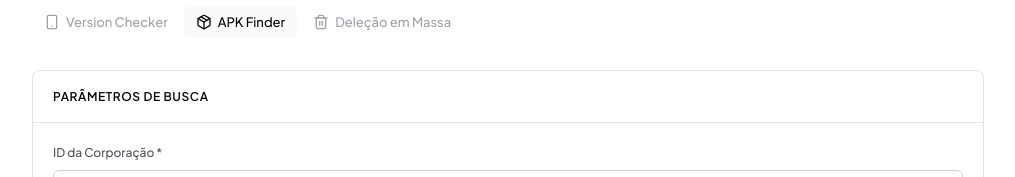
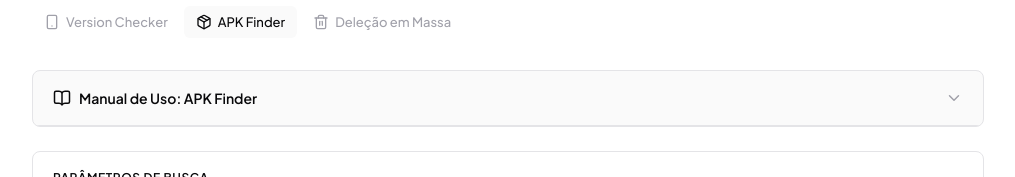
Before and after one commit to Henrique06Paiva/mdm_tools, a React (Vite) app: page / in a window 1280 px wide. Both pictures are taken after a click on the button "APK Finder". Shown: the part 123-300 px from the top of the page, without its empty margins (132-1147 px from the left). Built offline with nearby package versions, Linux system fonts and the light colour scheme; no server answers.

Commit message:
feat(ui): add ManualViewer component and integrate into ApkFinder

```diff
--- /dev/null
+++ b/src/components/ManualViewer.tsx
@@ -0,0 +1,32 @@
+import React, { useState } from 'react';
+import { BookOpen, ChevronDown, ChevronUp } from 'lucide-react';
+
+interface ManualViewerProps {
+  title: string;
+  content: React.ReactNode;
+}
+
+export const ManualViewer: React.FC<ManualViewerProps> = ({ title, content }) => {
+  const [isOpen, setIsOpen] = useState(false);
+
+  return (
+    <div className="panel" style={{ marginBottom: '24px', border: '1px solid var(--border)', backgroundColor: 'var(--bg2)' }}>
+      <div
+        className="panel-head"
+        style={{ cursor: 'pointer', padding: '16px 20px', display: 'flex', justifyContent: 'space-between', alignItems: 'center' }}
+        onClick={() => setIsOpen(!isOpen)}
+      >
+        <div style={{ display: 'flex', alignItems: 'center', gap: '8px', color: 'var(--text)' }}>
+          <BookOpen size={18} />
+          <span style={{ fontWeight: 600, fontSize: '14px', fontFamily: 'var(--font-sans)' }}>Manual de Uso: {title}</span>
+        </div>
+        {isOpen ? <ChevronUp size={18} color="var(--text3)" /> : <ChevronDown size={18} color="var(--text3)" />}
+      </div>
+      {isOpen && (
+        <div className="panel-body" style={{ padding: '20px', fontSize: '13px', lineHeight: '1.6', color: 'var(--text2)', borderTop: '1px solid var(--border)', backgroundColor: 'var(--bg)' }}>
+          {content}
+        </div>
+      )}
+    </div>
+  );
+};
--- a/src/tools/ApkFinder/index.tsx
+++ b/src/tools/ApkFinder/index.tsx
@@ -2,6 +2,7 @@ import { useApkSearch } from './useApkSearch';
 import { SearchForm } from './SearchForm';
 import { ResultsTable } from './ResultsTable';
 import { LogPanel } from './LogPanel';
+import { ManualViewer } from '../../components/ManualViewer';
 
 export default function ApkFinder() {
   const {
@@ -16,6 +17,23 @@ export default function ApkFinder() {
 
   return (
     <>
+      <ManualViewer
+        title="APK Finder"
+        content={
+          <div>
+            <p style={{ marginBottom: '8px' }}><strong>Objetivo:</strong> Procurar ativamente quais equipamentos possuem uma (ou mais) versão(ões) específica(s) de um aplicativo instalada, iterando sobre todo o inventário do MDM.</p>
+            <p style={{ marginBottom: '8px' }}><strong>Como utilizar:</strong></p>
+            <ol style={{ marginLeft: '20px', display: 'flex', flexDirection: 'column', gap: '4px' }}>
+              <li>Insira o <strong>ID da Corporação</strong> (opcional). Se deixado em branco, a busca irá iterar sobre os equipamentos acessíveis na raiz da sua conta.</li>
+              <li>Defina os <strong>Package Names</strong> e as <strong>Versões</strong> exatas que você deseja encontrar (ex: <code>com.mdmservice</code> e <code>2.0.1</code>).</li>
+              <li>Você pode adicionar múltiplos pacotes e versões se quiser buscar equipamentos que possuam a combinação específica.</li>
+              <li>Clique em <strong>Iniciar Busca</strong>. A ferramenta paginará através da API buscando equipamentos ativos que reportem a versão solicitada do aplicativo.</li>
+              <li>Acompanhe o painel de resultados e o log de execução. A tabela listará todos os equipamentos compatíveis encontrados.</li>
+            </ol>
+          </div>
+        }
+      />
+
       <SearchForm
         corpId={corpId}
         setCorpId={setCorpId}
```
